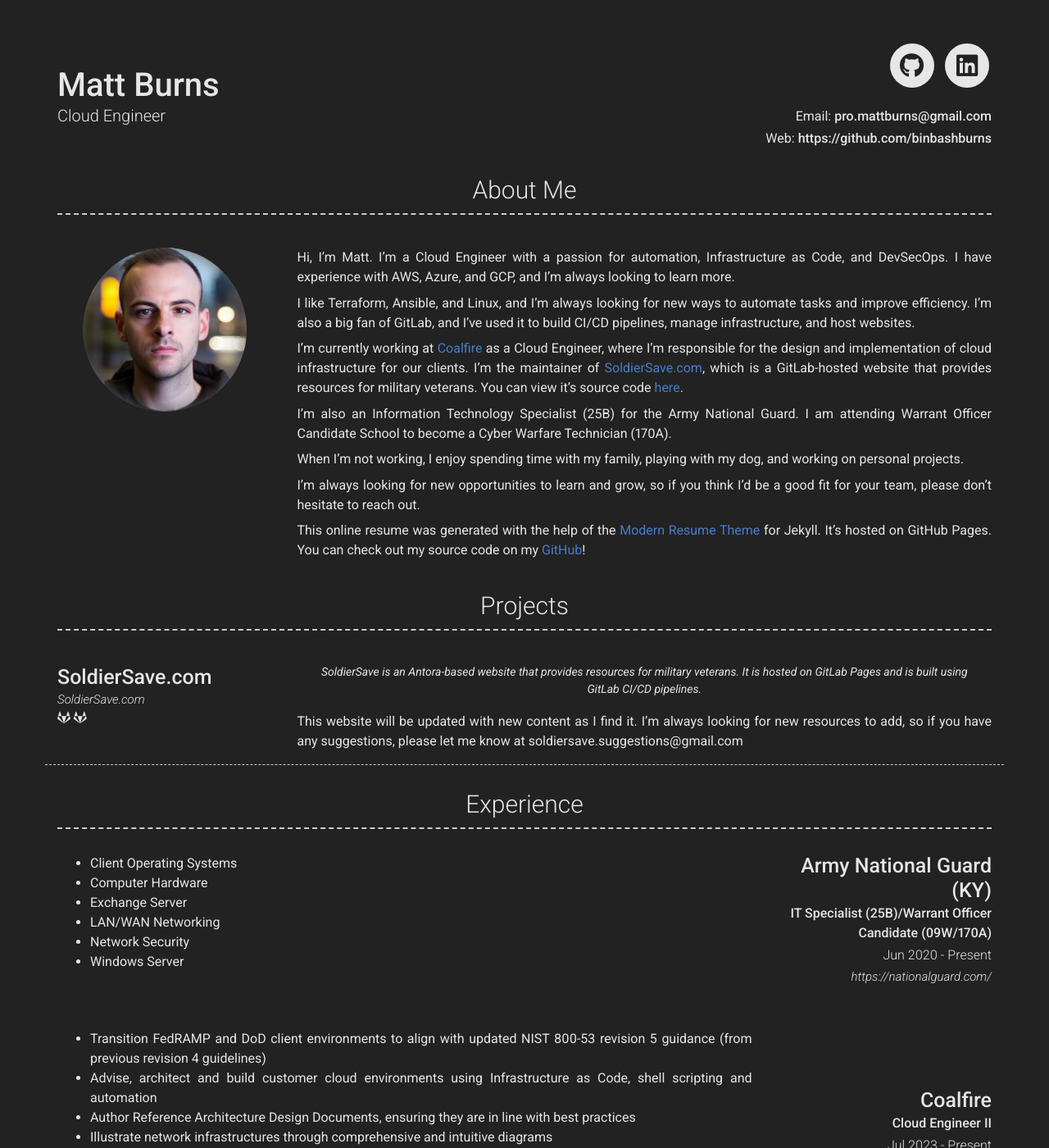
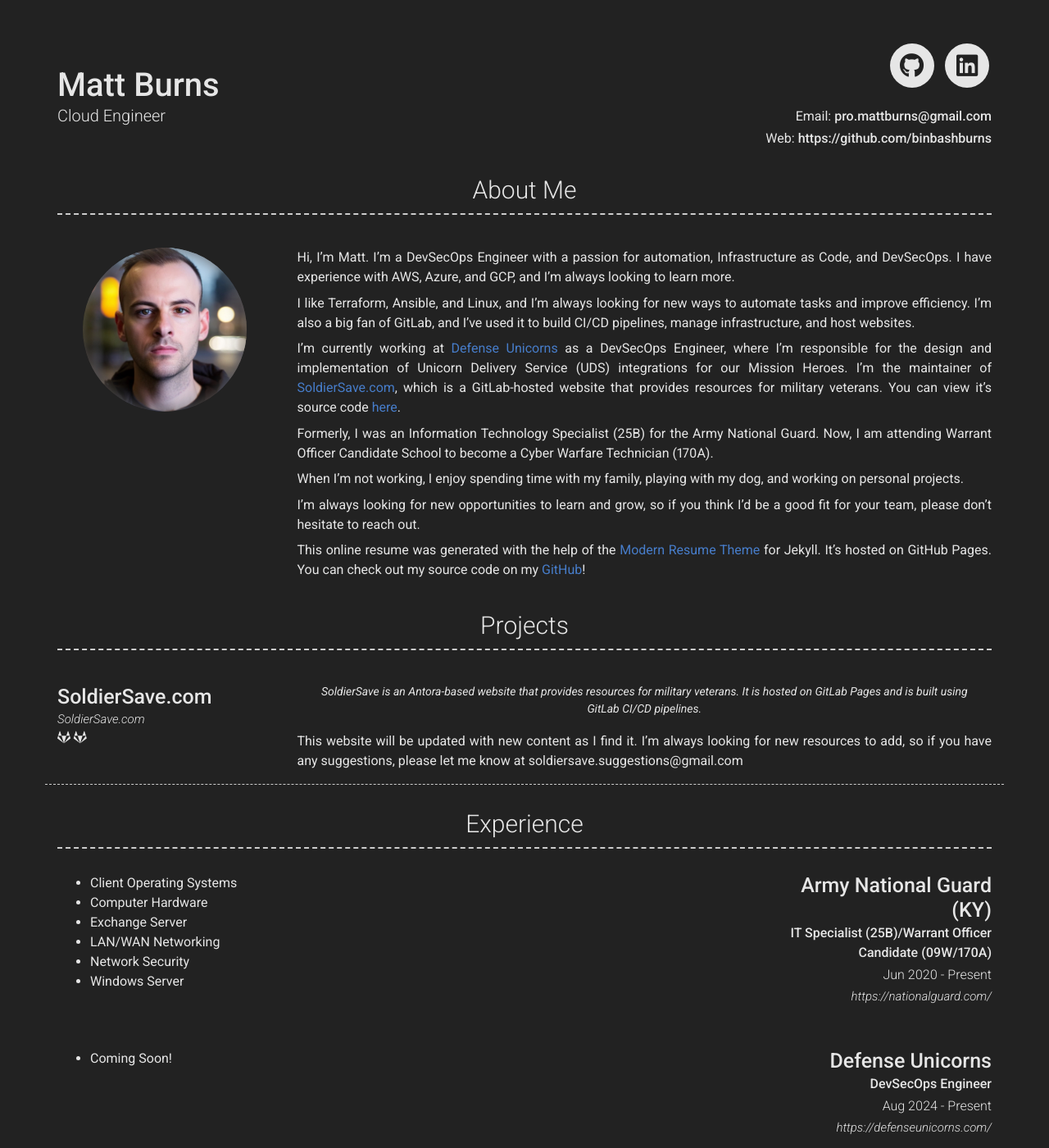
Before and after one commit to binbashburns/binbashburns.com, a Jekyll site: the page built from index.md, in a window 1280 px wide and 1400 px high. Shown: the whole window at 82% size. Built offline with Jekyll 4.4.1, drawn with Linux system fonts in a browser that asks for light colours; nearby versions of some CDN libraries; some of the changed text lies outside the part shown.

Commit message:
add defense unicorns job update

```diff
--- a/_config.yml
+++ b/_config.yml
@@ -52,13 +52,13 @@ linkedin_username: binbashburns
 # about_title: About Me (Use this to override about section title)
 about_profile_image: images/profile.jpg
 about_content: | # this will include new lines to allow paragraphs
-  Hi, I'm Matt. I'm a Cloud Engineer with a passion for automation, Infrastructure as Code, and DevSecOps. I have experience with AWS, Azure, and GCP, and I'm always looking to learn more.
+  Hi, I'm Matt. I'm a DevSecOps Engineer with a passion for automation, Infrastructure as Code, and DevSecOps. I have experience with AWS, Azure, and GCP, and I'm always looking to learn more.
 
   I like Terraform, Ansible, and Linux, and I'm always looking for new ways to automate tasks and improve efficiency. I'm also a big fan of GitLab, and I've used it to build CI/CD pipelines, manage infrastructure, and host websites.
 
-  I'm currently working at [Coalfire](https://coalfire.com/) as a Cloud Engineer, where I'm responsible for the design and implementation of cloud infrastructure for our clients. I'm the maintainer of [SoldierSave.com](https://soldiersave.com/), which is a GitLab-hosted website that provides resources for military veterans. You can view it's source code [here](https://gitlab.com/binbashburns/army-benefits-unofficial-pages/).
+  I'm currently working at [Defense Unicorns](https://defenseunicorns.com/) as a DevSecOps Engineer, where I'm responsible for the design and implementation of Unicorn Delivery Service (UDS) integrations for our Mission Heroes. I'm the maintainer of [SoldierSave.com](https://soldiersave.com/), which is a GitLab-hosted website that provides resources for military veterans. You can view it's source code [here](https://gitlab.com/binbashburns/army-benefits-unofficial-pages/).
 
-  I'm also an Information Technology Specialist (25B) for the Army National Guard. I am attending Warrant Officer Candidate School to become a Cyber Warfare Technician (170A).
+  Formerly, I was an Information Technology Specialist (25B) for the Army National Guard. Now, I am attending Warrant Officer Candidate School to become a Cyber Warfare Technician (170A).
 
   When I'm not working, I enjoy spending time with my family, playing with my dog, and working on personal projects.
 
@@ -105,9 +105,16 @@ content:
           - Network Security
           - Windows Server
       - layout: right
+        title: Defense Unicorns
+        sub_title: DevSecOps Engineer
+        caption: Aug 2024 - Present
+        link: https://defenseunicorns.com/
+        description: |
+          - Coming Soon!
+      - layout: right
         title: Coalfire
         sub_title: Cloud Engineer II
-        caption: Jul 2023 - Present
+        caption: Jul 2023 - Aug 2024
         link: https://coalfire.com/
         # quote: >
         #   Coalfire is a cybersecurity and compliance services company that works with enterprises and tech businesses in FedRAMP, cloud migration, AI Risk, penetration testing, and more.
```
